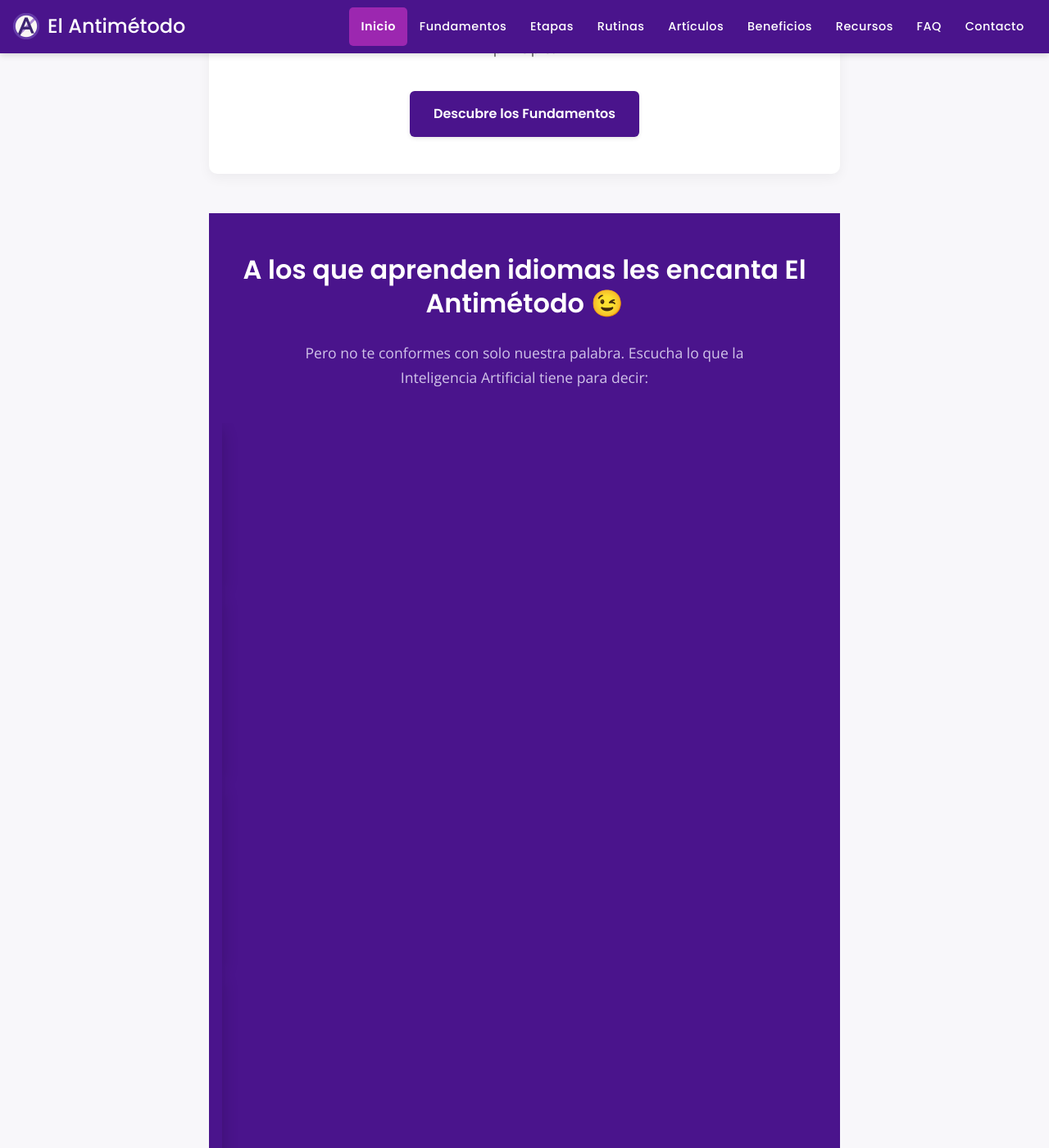
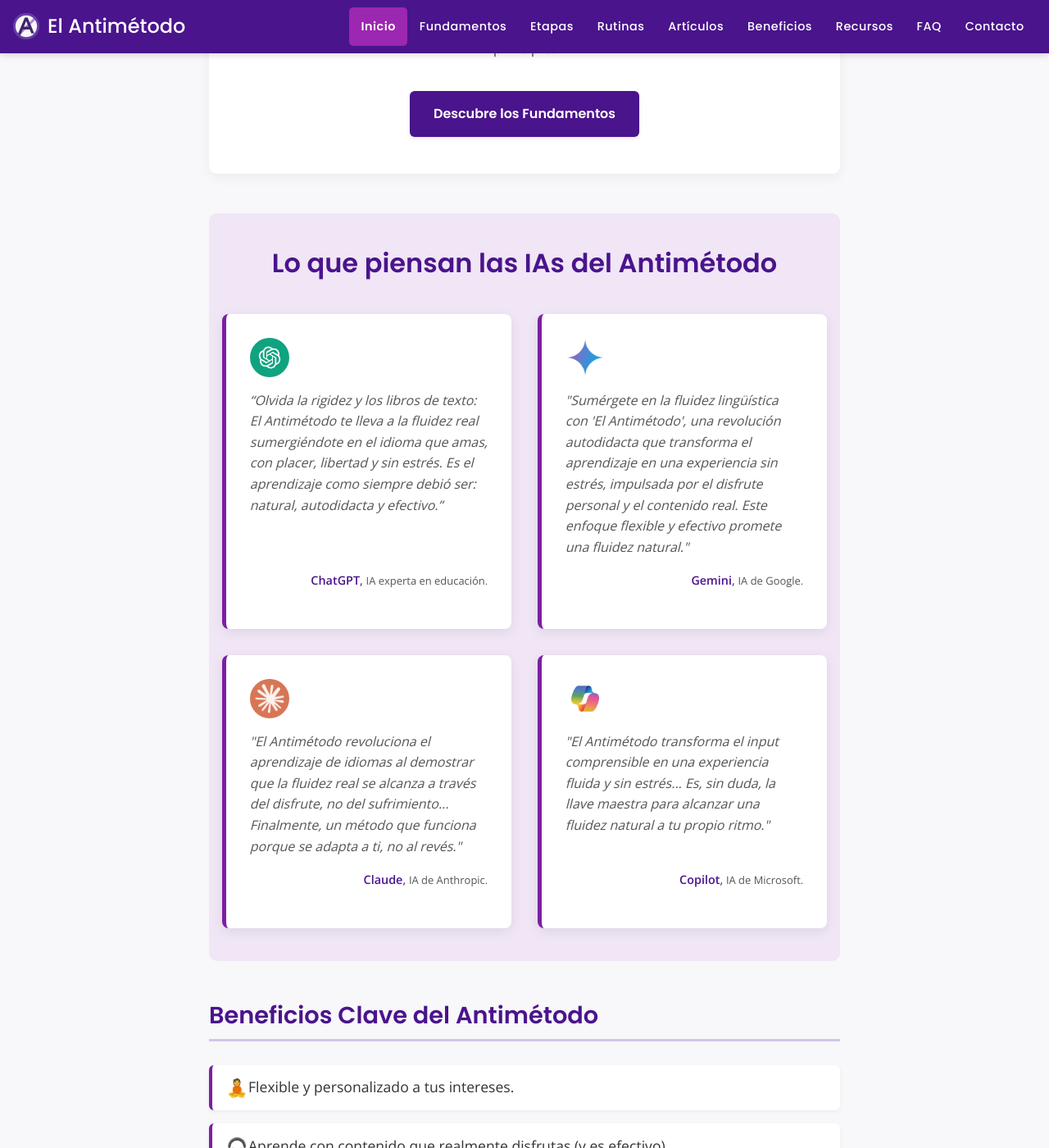
Before and after one commit to LuiseM93/ElAntimetodo, a Jekyll site: the page built from index.md, in a window 1280 px wide and 1400 px high, scrolled down 1542 px. Shown: the whole window at 82% size. Built offline with Jekyll 4.4.1, drawn with Linux system fonts in a browser that asks for light colours; some of the changed lines change nothing that is shown.

Commit message:
Update index.md

```diff
--- a/index.md
+++ b/index.md
@@ -56,110 +56,66 @@ description: Aprende idiomas de forma natural, divertida y eficiente con el enfo
 .content-section .section-title { text-align: center; margin-bottom: 2rem; }
 .content-section .section-subtitle { text-align: center; font-size: 1.15em; color: var(--text-light-color); margin-top: -1.5rem; margin-bottom: 2rem; }
 
-/* === ESTILOS AJUSTADOS PARA EL CARRUSEL DE TESTIMONIOS DE IA (Tiny Slider) === */
-.ia-testimonials-section-js {
-  padding: 3rem 0;
-  background-color: var(--primary-color);
-  color: var(--navbar-text-color);
+/* === NUEVOS ESTILOS PARA LA SECCIÓN DE TESTIMONIOS DE IA (TARJETAS ESTÁTICAS) === */
+.ia-testimonials-static-section {
+  padding: 2.5rem 1rem;
+  background-color: #f0e6f6; /* Fondo morado muy pálido */
   margin-top: 3rem;
   margin-bottom: 3rem;
+  border-radius: 10px;
 }
-.ia-testimonials-section-js .content-wrapper-condensed {
-    max-width: 800px;
-    margin: 0 auto;
-    padding: 0 1rem;
-}
-.ia-testimonials-section-js h2 {
+.ia-testimonials-static-section h2 {
   text-align: center;
   margin-top: 0;
-  margin-bottom: 1rem;
-  color: var(--navbar-text-color);
+  margin-bottom: 2rem; /* Más espacio después del título */
+  color: var(--primary-color);
   font-size: 2em;
   border-bottom: none;
 }
-.ia-testimonials-section-js .section-intro-text {
-    text-align: center;
-    max-width: 600px;
-    margin: 0 auto 2.5rem auto;
-    font-size: 1.1em;
-    color: var(--light-purple-color);
+.ia-testimonial-grid {
+  display: grid;
+  grid-template-columns: repeat(auto-fit, minmax(300px, 1fr)); /* 1 o 2 columnas */
+  gap: 2rem; /* Espacio entre tarjetas */
 }
-
-.ia-testimonial-slider-container { /* Contenedor que envuelve al slider y posibles flechas */
-  position: relative;
-  max-width: 750px; /* Ajustar ancho máximo del slider en sí */
-  margin: 0 auto;
+.ia-testimonial-card {
+  background-color: var(--card-background);
+  padding: 1.8rem;
+  border-radius: 8px;
+  box-shadow: 0 4px 15px rgba(0,0,0,0.08);
+  border-left: 5px solid var(--secondary-color); /* Acento de color */
+  display: flex;
+  flex-direction: column; /* Para que la atribución quede abajo */
 }
-
-.ia-testimonial-slider { /* Contenedor directo de los slides, al que se aplica tns() */
-  visibility: hidden; /* Ocultar hasta que JS lo inicialice */
+.ia-testimonial-card .ia-logo {
+  width: 48px; /* Tamaño de los logos de IA */
+  height: 48px;
+  border-radius: 50%;
+  object-fit: contain; /* o cover, dependiendo de tus logos */
+  margin-bottom: 1rem;
+  /* Si quieres los logos centrados: display: block; margin-left: auto; margin-right: auto; */
 }
-.ia-testimonial-slider.tns-slider { /* Clase que añade Tiny Slider cuando está listo */
-    visibility: visible;
+.ia-testimonial-card blockquote {
+  margin: 0 0 1rem 0;
+  padding: 0;
+  font-style: italic;
+  color: var(--text-light-color);
+  font-size: 1em;
+  line-height: 1.6;
+  border-left: none;
+  flex-grow: 1; /* Para que la cita ocupe espacio y empuje la atribución */
 }
-
-.ia-testimonial-slide-js {
-  background-color: var(--secondary-color);
-  padding: 2rem 2.5rem;
-  border-radius: 12px;
-  box-shadow: 0 5px 20px rgba(0,0,0,0.2);
-  display: flex !important; /* Forzar flex para compatibilidad con Tiny Slider */
-  gap: 1.5rem;
-  align-items: center;
-  color: var(--navbar-text-color);
+.ia-testimonial-card .attribution {
+  text-align: right;
+  font-size: 0.9em;
+  color: var(--primary-color);
+  font-weight: 500;
+  margin-top: auto; /* Empujar al final de la tarjeta */
 }
-.ia-logo-container-js img {
-  width: 70px;
-  height: 70px;
-  border-radius: 50%;
-  object-fit: cover;
-  border: 3px solid var(--light-purple-color);
-  flex-shrink: 0;
+.ia-testimonial-card .attribution em {
+  font-style: normal;
+  color: var(--text-light-color);
+  font-size: 0.9em;
 }
-.ia-text-container-js {
-  flex-grow: 1;
-  text-align: left;
-}
-.ia-text-container-js blockquote {
-  margin: 0 0 1rem 0;
-  font-style: italic;
-  font-size: 1.05em;
-  line-height: 1.6;
-}
-.ia-text-container-js .attribution {
-  font-size: 0.95em;
-  color: var(--light-purple-color);
-  font-weight: 500;
-}
-.ia-text-container-js .attribution strong {
-    color: var(--navbar-text-color);
-    font-weight: 600;
-}
-
-/* Estilos para los puntos de navegación de Tiny Slider */
-.tns-nav {
-  text-align: center;
-  margin-top: 25px; /* Más espacio para los puntos */
-}
-.tns-nav button {
-  width: 12px; /* Puntos un poco más grandes */
-  height: 12px;
-  background-color: var(--light-purple-color);
-  border: none;
-  border-radius: 50%;
-  margin: 0 6px; /* Más espacio entre puntos */
-  padding: 0;
-  opacity: 0.6;
-  transition: opacity 0.2s ease, background-color 0.2s ease;
-}
-.tns-nav button:hover {
-  opacity: 0.8;
-}
-.tns-nav button.tns-nav-active {
-  background-color: var(--navbar-text-color);
-  opacity: 1;
-}
-/* Si quieres usar flechas de Tiny Slider, necesitarías estilizarlas (clases .tns-controls button[data-controls="prev/next"]) */
 
 @media (max-width: 768px) {
     .hero-section { padding: 2rem 1rem 1.5rem 1rem; }
@@ -169,11 +125,7 @@ description: Aprende idiomas de forma natural, divertida y eficiente con el enfo
     .hero-card { max-width: 90%; padding: 20px; }
     .hero-main-image { max-width: 85%; }
     .content-section { padding: 1.5rem; }
-
-    .ia-testimonials-section-js { padding: 2rem 0; }
-    .ia-testimonial-slide-js { flex-direction: column; text-align: center; padding: 1.5rem; }
-    .ia-logo-container-js { margin-bottom: 1rem; }
-    .ia-text-container-js .attribution { text-align: center; }
+    .ia-testimonial-grid { grid-template-columns: 1fr; /* Una columna en móvil */ }
 }
 </style>
 
@@ -192,59 +144,37 @@ description: Aprende idiomas de forma natural, divertida y eficiente con el enfo
     </div>
   </section>
 
-  <!-- SECCIÓN DE TESTIMONIOS DE IA CON TINY SLIDER -->
-  <section class="ia-testimonials-section-js">
-    <div class="content-wrapper-condensed">
-      <h2>A los que aprenden idiomas les encanta El Antimétodo 😉</h2>
-      <p class="section-intro-text">Pero no te conformes con solo nuestra palabra. Escucha lo que la Inteligencia Artificial tiene para decir:</p>
-
-      <div class="ia-testimonial-slider-container">
-        <div class="ia-testimonial-slider"> <!-- Este es el contenedor que Tiny Slider usará -->
-          <div class="ia-testimonial-slide-js">
-            <div class="ia-logo-container-js">
-              <img src="{{ '/assets/logo-chatgpt-ia.png' | relative_url }}" alt="Logo ChatGPT">
-            </div>
-            <div class="ia-text-container-js">
-              <blockquote>
-                “Olvida la rigidez y los libros de texto: El Antimétodo te lleva a la fluidez real sumergiéndote en el idioma que amas, con placer, libertad y sin estrés. Es el aprendizaje como siempre debió ser: natural, autodidacta y efectivo.”
-              </blockquote>
-              <p class="attribution"><strong>ChatGPT</strong>, <em>IA experta en educación.</em></p>
-            </div>
-          </div>
-          <div class="ia-testimonial-slide-js">
-            <div class="ia-logo-container-js">
-              <img src="{{ '/assets/logo-gemini-ia.png' | relative_url }}" alt="Logo Gemini">
-            </div>
-            <div class="ia-text-container-js">
-              <blockquote>
-                "Sumérgete en la fluidez lingüística con 'El Antimétodo', una revolución autodidacta que transforma el aprendizaje en una experiencia sin estrés, impulsada por el disfrute personal y el contenido real. Este enfoque flexible y efectivo promete una fluidez natural."
-              </blockquote>
-              <p class="attribution"><strong>Gemini</strong>, <em>IA de Google.</em></p>
-            </div>
-          </div>
-          <div class="ia-testimonial-slide-js">
-            <div class="ia-logo-container-js">
-              <img src="{{ '/assets/logo-claude-ia.png' | relative_url }}" alt="Logo Claude">
-            </div>
-            <div class="ia-text-container-js">
-              <blockquote>
-                "El Antimétodo revoluciona el aprendizaje de idiomas al demostrar que la fluidez real se alcanza a través del disfrute, no del sufrimiento... Finalmente, un método que funciona porque se adapta a ti, no al revés."
-              </blockquote>
-              <p class="attribution"><strong>Claude</strong>, <em>IA de Anthropic.</em></p>
-            </div>
-          </div>
-          <div class="ia-testimonial-slide-js">
-            <div class="ia-logo-container-js">
-              <img src="{{ '/assets/logo-copilot-ia.png' | relative_url }}" alt="Logo Copilot">
-            </div>
-            <div class="ia-text-container-js">
-              <blockquote>
-                "El Antimétodo transforma el input comprensible en una experiencia fluida y sin estrés... Es, sin duda, la llave maestra para alcanzar una fluidez natural a tu propio ritmo."
-              </blockquote>
-              <p class="attribution"><strong>Copilot</strong>, <em>IA de Microsoft.</em></p>
-            </div>
-          </div>
-        </div>
+  <!-- NUEVA SECCIÓN DE TESTIMONIOS DE IA (TARJETAS ESTÁTICAS) -->
+  <section class="ia-testimonials-static-section">
+    <h2>Lo que piensan las IAs del Antimétodo</h2>
+    <div class="ia-testimonial-grid">
+      <div class="ia-testimonial-card">
+        <img src="{{ '/assets/logo-chatgpt-ia.png' | relative_url }}" alt="Logo ChatGPT" class="ia-logo">
+        <blockquote>
+          “Olvida la rigidez y los libros de texto: El Antimétodo te lleva a la fluidez real sumergiéndote en el idioma que amas, con placer, libertad y sin estrés. Es el aprendizaje como siempre debió ser: natural, autodidacta y efectivo.”
+        </blockquote>
+        <p class="attribution"><strong>ChatGPT</strong>, <em>IA experta en educación.</em></p>
+      </div>
+      <div class="ia-testimonial-card">
+        <img src="{{ '/assets/logo-gemini-ia.png' | relative_url }}" alt="Logo Gemini" class="ia-logo">
+        <blockquote>
+          "Sumérgete en la fluidez lingüística con 'El Antimétodo', una revolución autodidacta que transforma el aprendizaje en una experiencia sin estrés, impulsada por el disfrute personal y el contenido real. Este enfoque flexible y efectivo promete una fluidez natural."
+        </blockquote>
+        <p class="attribution"><strong>Gemini</strong>, <em>IA de Google.</em></p>
+      </div>
+      <div class="ia-testimonial-card">
+        <img src="{{ '/assets/logo-claude-ia.png' | relative_url }}" alt="Logo Claude" class="ia-logo">
+        <blockquote>
+          "El Antimétodo revoluciona el aprendizaje de idiomas al demostrar que la fluidez real se alcanza a través del disfrute, no del sufrimiento... Finalmente, un método que funciona porque se adapta a ti, no al revés."
+        </blockquote>
+        <p class="attribution"><strong>Claude</strong>, <em>IA de Anthropic.</em></p>
+      </div>
+      <div class="ia-testimonial-card">
+        <img src="{{ '/assets/logo-copilot-ia.png' | relative_url }}" alt="Logo Copilot" class="ia-logo">
+        <blockquote>
+          "El Antimétodo transforma el input comprensible en una experiencia fluida y sin estrés... Es, sin duda, la llave maestra para alcanzar una fluidez natural a tu propio ritmo."
+        </blockquote>
+        <p class="attribution"><strong>Copilot</strong>, <em>IA de Microsoft.</em></p>
       </div>
     </div>
   </section>
@@ -296,32 +226,3 @@ description: Aprende idiomas de forma natural, divertida y eficiente con el enfo
   </section>
 
 </main>
-
-<!-- Script para inicializar Tiny Slider (AL FINAL DEL ARCHIVO, ANTES DE </main> SI ES POSIBLE O JUSTO ANTES DE </body> EN default.html) -->
-<!-- Es mejor poner los scripts al final del body en default.html, pero si es específico para esta página, aquí está bien también -->
-<script>
-  document.addEventListener('DOMContentLoaded', function () {
-    var testimonySliderElement = document.querySelector('.ia-testimonial-slider');
-    if (testimonySliderElement && typeof tns === 'function') { // Verificar también que tns esté definido
-      var slider = tns({
-        container: testimonySliderElement,
-        items: 1,
-        slideBy: 'page',
-        autoplay: true,
-        autoplayButtonOutput: false,
-        autoplayTimeout: 7000, // Aumentado tiempo a 7 segundos
-        mouseDrag: true,
-        swipeAngle: false,
-        speed: 600, // Velocidad transición un poco más lenta
-        nav: true,
-        navPosition: "bottom",
-        controls: false, // Flechas desactivadas por ahora
-        // controlsText: ['<', '>'],
-        lazyload: false
-      });
-    } else {
-      if (!testimonySliderElement) console.error("Tiny Slider container '.ia-testimonial-slider' not found.");
-      if (typeof tns !== 'function') console.error("Tiny Slider (tns) function is not defined. Check script inclusion in default.html.");
-    }
-  });
-</script>
```
